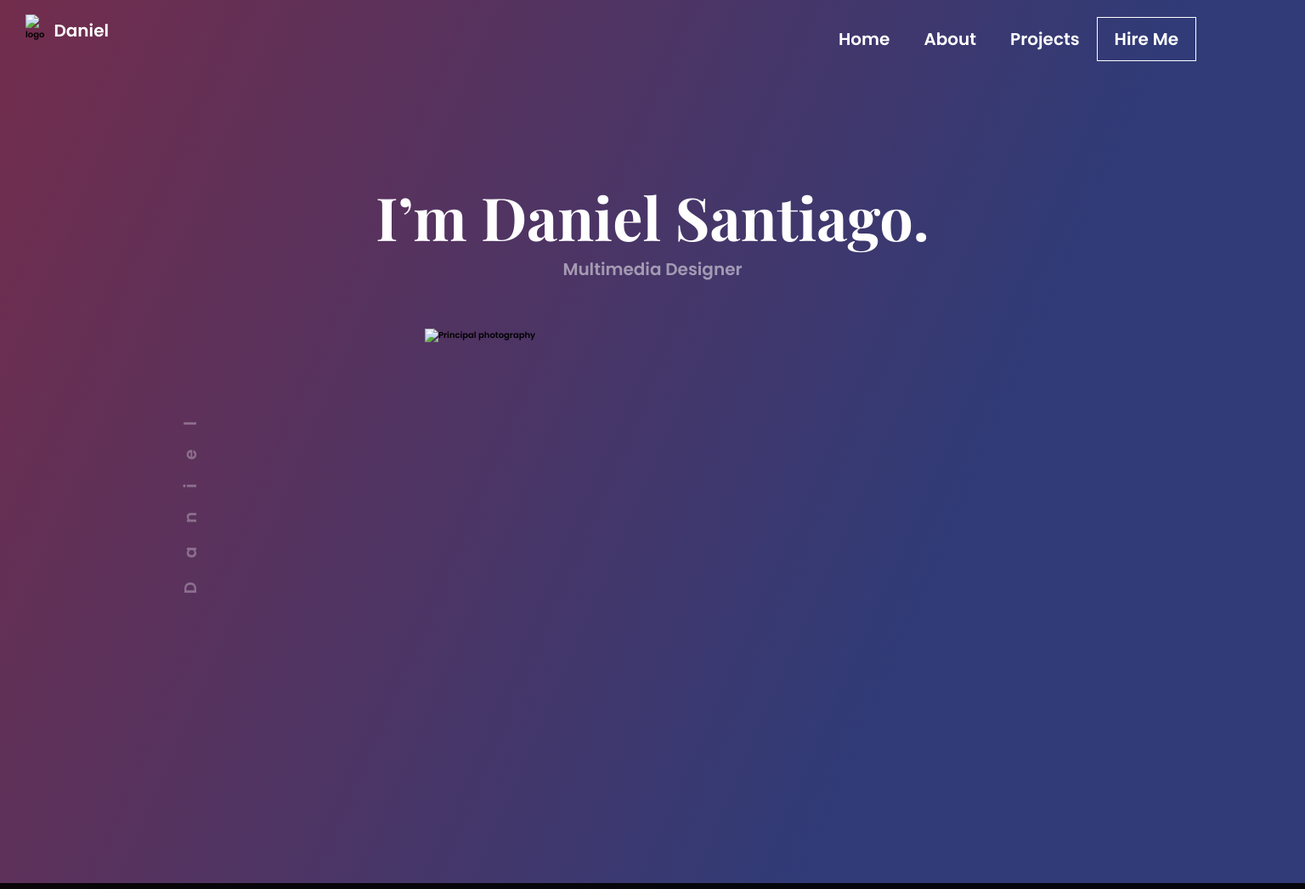
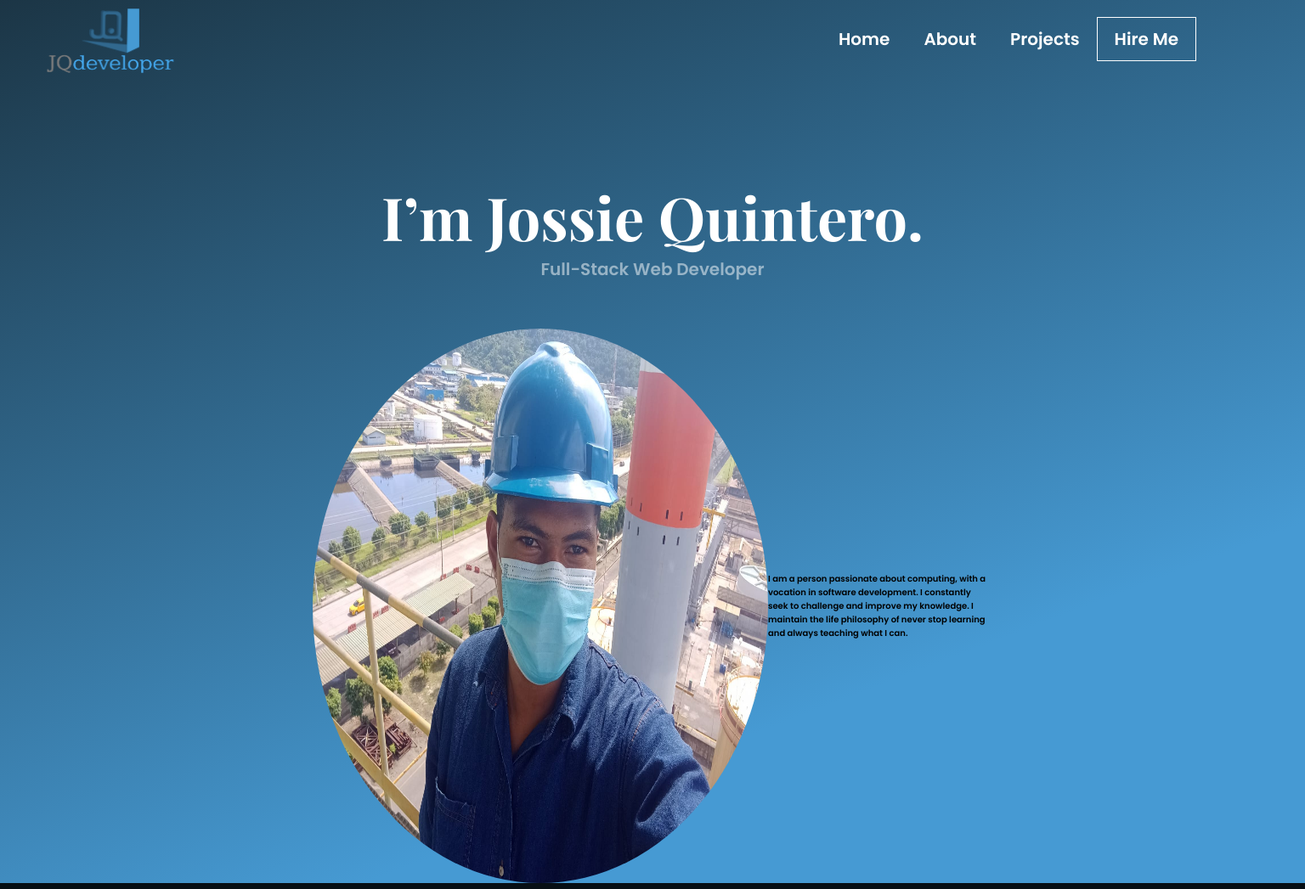
Before and after one commit to jossiequintero/jossiequintero.github.io, a plain HTML site: page index.html in a window 1536 px wide. Shown: the top 1047 px of the page at 85% size. Drawn offline with nearby package versions, Linux system fonts and the light colour scheme.

Commit message:
Main perfil

```diff
--- a/css/desktop.css
+++ b/css/desktop.css
@@ -4,7 +4,10 @@
 
 @media screen and (min-width: 1443px) {
     body {
-        background: linear-gradient(113.49deg, #912639 -26.12%, rgba(48, 59, 119, 0.96) 109.39%);
+        /* background: linear-gradient(113.49deg, #912639 -26.12%, rgba(48, 59, 119, 0.96) 109.39%); */
+        background-image: url('../assets/img/fondo.jpg');
+        background-repeat: no-repeat;
+        background-size: cover;
     }
     .main {
         background: transparent;
@@ -12,9 +15,6 @@
         margin: 0 auto;
     }
     .header__logo {
-        z-index: 2;
-    }
-    .header__logo-nombre {
         z-index: 2;
     }
     .nav__menu {
@@ -28,13 +28,26 @@
     .menu__item--especial {
         border: solid 1px var(--white);
     }
+    .perfil{
+        display: flex;
+        max-width: 800px;
+        justify-content: center;
+        align-items: center;
+    }
+
+
     .main__home {
         width: 100%;
         padding-top: 7.2rem;
         height: 117rem;
-        background: linear-gradient(113.49deg, rgba(145, 38, 57, 0.96) -30.3%, #303B77 68.47%);
+        /*background: linear-gradient(113.49deg, rgba(145, 38, 57, 0.96) -30.3%, #469ad3 68.47%);
+        */background: linear-gradient(159deg, rgb(0 0 0 / 96%) -30.3%, #469ad3 68.47%);
         transform: translateY(-7.2rem);
-    }
+        -webkit-transform: translateY(-7.2rem);
+        -moz-transform: translateY(-7.2rem);
+        -ms-transform: translateY(-7.2rem);
+        -o-transform: translateY(-7.2rem);
+}
     .home__title {
         padding-top: 10rem;
         font-size: 7rem;
@@ -43,22 +56,6 @@
     .home__subtitle {
         margin-bottom: 5.5rem;
         font-size: 2rem;
-    }
-    .home__decoration {
-        display: initial;
-        position: absolute;
-        width: 203px;
-        height: 30px;
-        left: 122px;
-        top: 583px;
-        font-family: 'Poppins';
-        font-style: normal;
-        font-weight: 500;
-        font-size: 20px;
-        line-height: 30px;
-        letter-spacing: 27.8px;
-        color: rgba(255, 255, 255, 0.3);
-        transform: rotate(-90deg);
     }
     .home__photo-home {
         width: 536px;
--- a/css/main.css
+++ b/css/main.css
@@ -47,14 +47,9 @@ body {
 }
 
 .header__logo {
-    width: 33.46px;
-    height: 38.85px;
+    width: 200px;
+    margin-top: 2rem;
     margin-left: 1.5rem;
-}
-
-.header__logo-nombre {
-    font-size: 2rem;
-    color: var(--white);
 }
 
 .header__nav {
@@ -151,10 +146,6 @@ body {
     font-size: 1.6rem;
     color: rgba(255, 255, 255, 0.5);
     margin-bottom: 37px;
-}
-
-.home__decoration {
-    display: none;
 }
 
 .home__photo-home {
--- a/css/tablet.css
+++ b/css/tablet.css
@@ -49,30 +49,14 @@
     .home__subtitle {
         font-size: 2rem;
     }
-    .home__decoration {
-        display: initial;
-        position: absolute;
-        width: 203px;
-        height: 30px;
-        left: 22px;
-        top: 383px;
-        font-family: 'Poppins';
-        font-style: normal;
-        font-weight: 500;
-        font-size: 20px;
-        line-height: 25px;
-        letter-spacing: 27.8px;
-        color: rgba(255, 255, 255, 0.3);
-        transform: rotate(-90deg);
-        -webkit-transform: rotate(-90deg);
-        -moz-transform: rotate(-90deg);
-        -ms-transform: rotate(-90deg);
-        -o-transform: rotate(-90deg);
-    }
     .home__photo-home {
-        width: 400px;
-        height: 487px;
-    }
+        width: 200px;
+        border-radius: 50%;
+        -webkit-border-radius:;
+        -moz-border-radius:;
+        -ms-border-radius:;
+        -o-border-radius:;
+}
     .home__social-container {
         width: 100%;
         height: 130px;
--- a/index.html
+++ b/index.html
@@ -16,8 +16,7 @@
 
 <body>
     <header class="header">
-        <img src="./assets/img/logo.png" alt="logo" class="header__logo">
-        <p class="header__logo-nombre">Daniel</p>
+        <img src="./assets/img/image.png" alt="logo" class="header__logo">
         <nav class="header__nav">
             <div id="nav__toggle-menu" class="nav__toggle-menu">
                 <span id="toggle-menu__icon" class="toggle-menu__icon"></span>
@@ -40,17 +39,18 @@
     </header>
     <main id="main" class="main ">
         <section class="main__home" id="home">
-            <h1 class="home__title ">I’m Daniel Santiago.</h1>
-
-            <h2 class="home__subtitle ">Multimedia Designer</h2>
-            <p class="home__decoration">Daniel</p>
-            <picture class="home__photo-home ">
-                <source class="home__photo-home " media="(min-width: 800px) " srcset="./assets/img/photoOne/photoOne1200.webp ">
-                <source class="home__photo-home " media="(min-width: 400px) " srcset="./assets/img/photoOne/photoOne800.webp ">
-                <img class="home__photo-home " src="./assets/img/photoOne/photoOne400.webp " alt="Principal photography " />
-            </picture>
+            <h1 class="home__title ">I’m Jossie Quintero.</h1>
+            <h2 class="home__subtitle ">Full-Stack Web Developer</h2>
+            <div class="perfil">
+                <picture class="home__photo-home ">
+                    <source class="home__photo-home " media="(min-width: 800px) " srcset="./assets/img/perfil.jpg">
+                    <source class="home__photo-home " media="(min-width: 400px) " srcset="./assets/img/photoOne/photoOne800.webp ">
+                    <img class="home__photo-home " src="./assets/img/photoOne/photoOne400.webp " alt="Principal photography " />
+                </picture>
+                <p>I am a person passionate about computing, with a vocation in software development. I constantly seek to challenge and improve my knowledge. I maintain the life philosophy of never stop learning and always teaching what I can.</p>
+            </div>
             <div class="home__social-container ">
-                <span class="social-container__text">Design is my passion</span>
+                <span class="social-container__text">Programming is my passion</span>
                 <a href="https://www.instagram.com/santiago_12074/" target="_blank">
                     <span class="social-container__icon"></span>
                 </a>
```
Also changed, not shown: assets/img/perfil.jpg (added).
